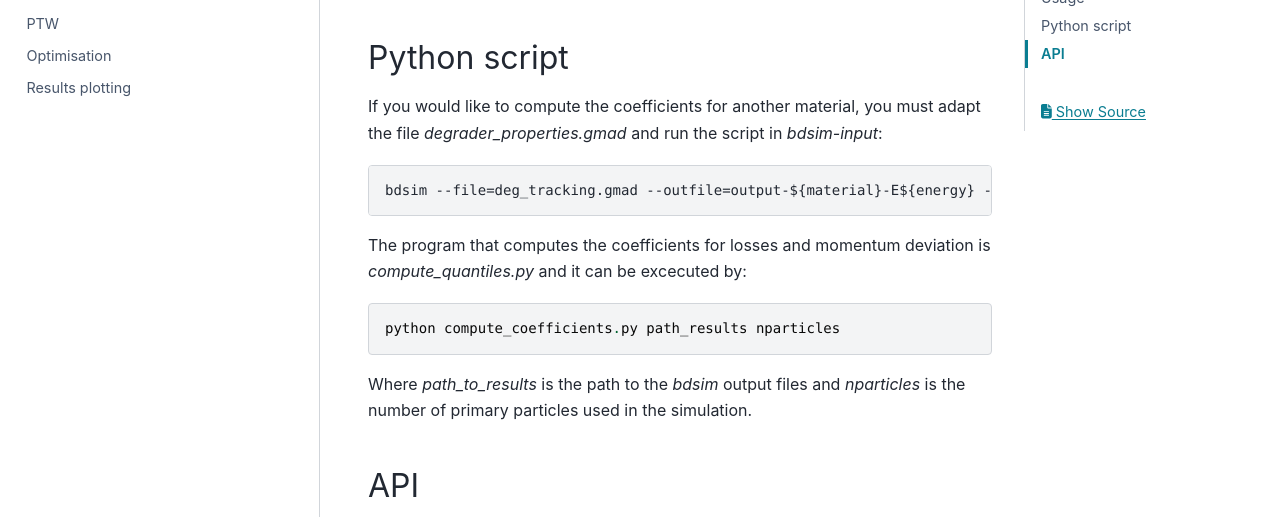
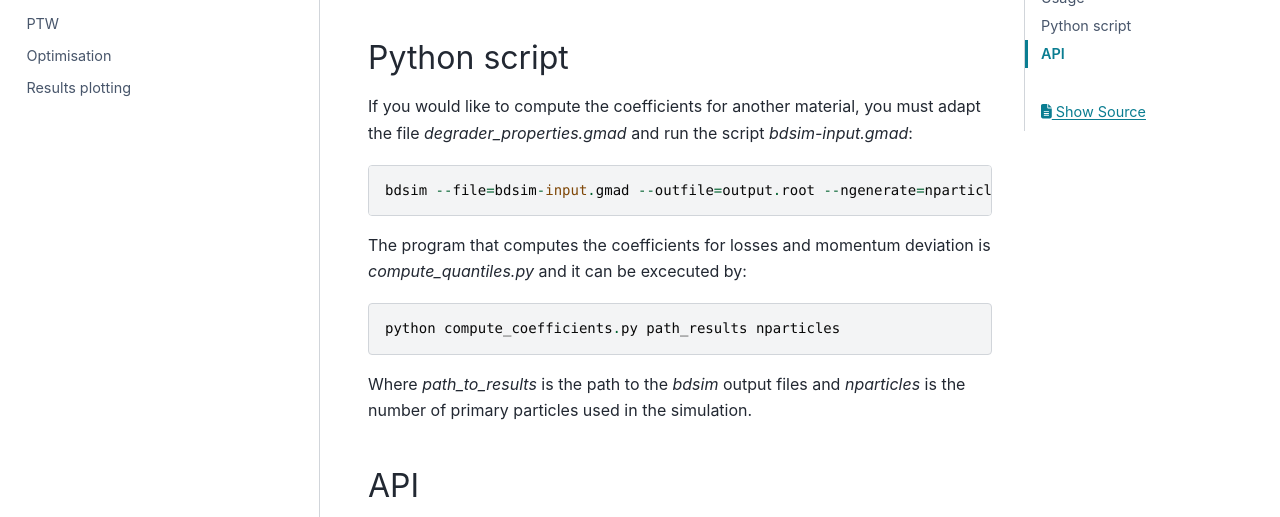
Before and after one commit to ULB-Metronu/georges, a Sphinx documentation site: the page built from docs/modules/fermi.rst, in a window 1280 px wide and 900 px high, scrolled down 3816 px, cut to the strip 137-654 px from the top of the window. Built offline with Sphinx 7.4.7 and the PyData theme 0.15.4, drawn with Linux system fonts in a browser that asks for light colours; cross-references to code outside the pages are shown as plain code.

Commit message:
Fix documentation for BDSIM input

```diff
--- a/docs/modules/fermi.rst
+++ b/docs/modules/fermi.rst
@@ -237,12 +237,11 @@ Python script
 #############
 
 If you would like to compute the coefficients for another material,
-you must adapt the file `degrader_properties.gmad` and run the script in
-`bdsim-input`:
+you must adapt the file `degrader_properties.gmad` and run the script `bdsim-input.gmad`:
 
 ::
 
-    bdsim --file=deg_tracking.gmad --outfile=output-${material}-E${energy} --ngenerate=nparticles --batch
+    bdsim --file=bdsim-input.gmad --outfile=output.root --ngenerate=nparticles --batch
 
 The program that computes the coefficients for losses and momentum
 deviation is `compute_quantiles.py` and it can be excecuted by:
```
Also changed, not shown: 1 other file.
